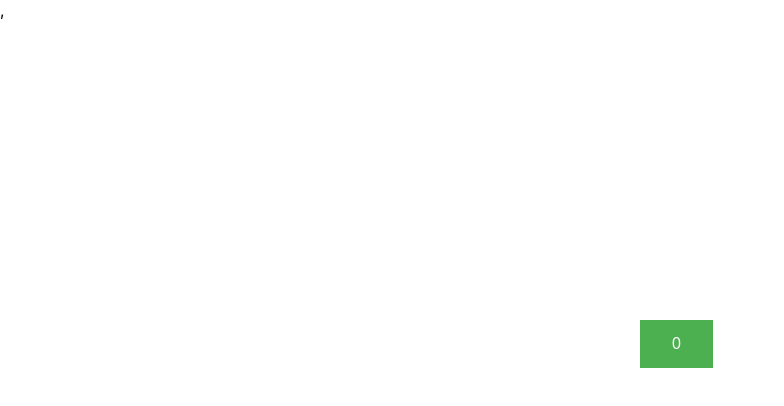
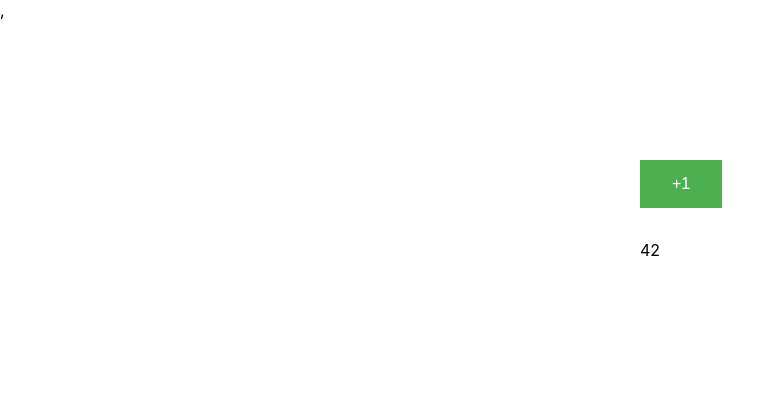
Before and after one commit to aftabnawaz/counter, a React (Create React App) app: page / in a window 1280 px wide. Shown: the top 406 px of the page, without its empty margins (0-784 px from the left). Built offline with nearby package versions, Linux system fonts and the light colour scheme.

Commit message:
More than one component

```diff
--- a/src/App.css
+++ b/src/App.css
@@ -1,9 +1,14 @@
 .divButton {
   left: 50%;
-  top: 40%;
+  top: 20%;
   position: absolute;
 }
-.Button {
+.divDisplay {
+  left: 50%;
+  top: 30%;
+  position: absolute;
+}
+.counterButton {
   background-color: #4CAF50; /* Green */
   border: none;
   color: white;
--- a/src/App.js
+++ b/src/App.js
@@ -1,17 +1,39 @@
 import React, { useState } from 'react';
-import Button from './App.css';
+//import counterButton from './App.css';
 import divButton from './App.css';
+//import divDisplay from './App.css';
+
+function Counter(props) {
+
+  const handleClick = () => {};
+   return (
+     <div className="divButton">
+       <button className = "counterButton" onClick={props.onclickFunction}>
+         +1
+       </button>
+       </div>
+   );
+}
+
+function Display(props) {
+  return (
+    <div className="divDisplay">
+      {props.message}
+    </div>
+  )
+}
 
 function App() {
- const [counter, setCounter] = useState(0);
- const handleClick = () => setCounter(counter+1);
+  const [counter, setCounter] = useState(42);
+  const incrementCounter = () => setCounter(counter+1);
   return (
-    <div className="divButton">
-      <button className = "Button" onClick={handleClick}>
-        {counter}
-      </button>
-      </div>
-  );
+    <div>
+      <Counter onclickFunction={incrementCounter} />
+      <Display message={counter} />
+    </div>
+  )
+
 }
 
+
 export default App;
```
